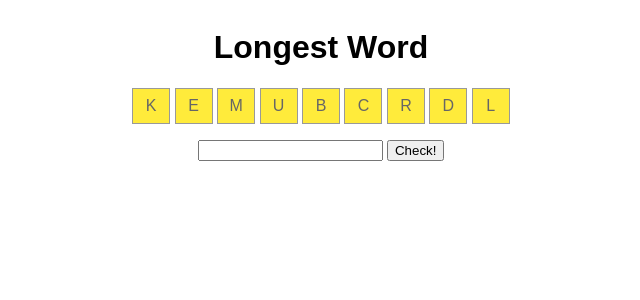
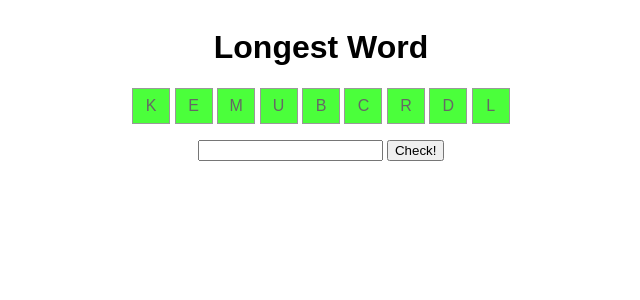
Before and after one commit to donat-konan33/longest-word, a Flask app: page / in a window 1280 px wide. Shown: the top 300 px of the page, without its empty margins (319-959 px from the left). Run offline with Flask 3, Linux system fonts and the light colour scheme.

Commit message:
background-color: #4bff3b

```diff
--- a/static/style.css
+++ b/static/style.css
@@ -12,7 +12,7 @@ body {
   width: 24px;
   display: inline-block;
   text-align: center;
-  background-color: #FFEB3B;
+  background-color: #4bff3b;
   color: #666;
 
 }
```
